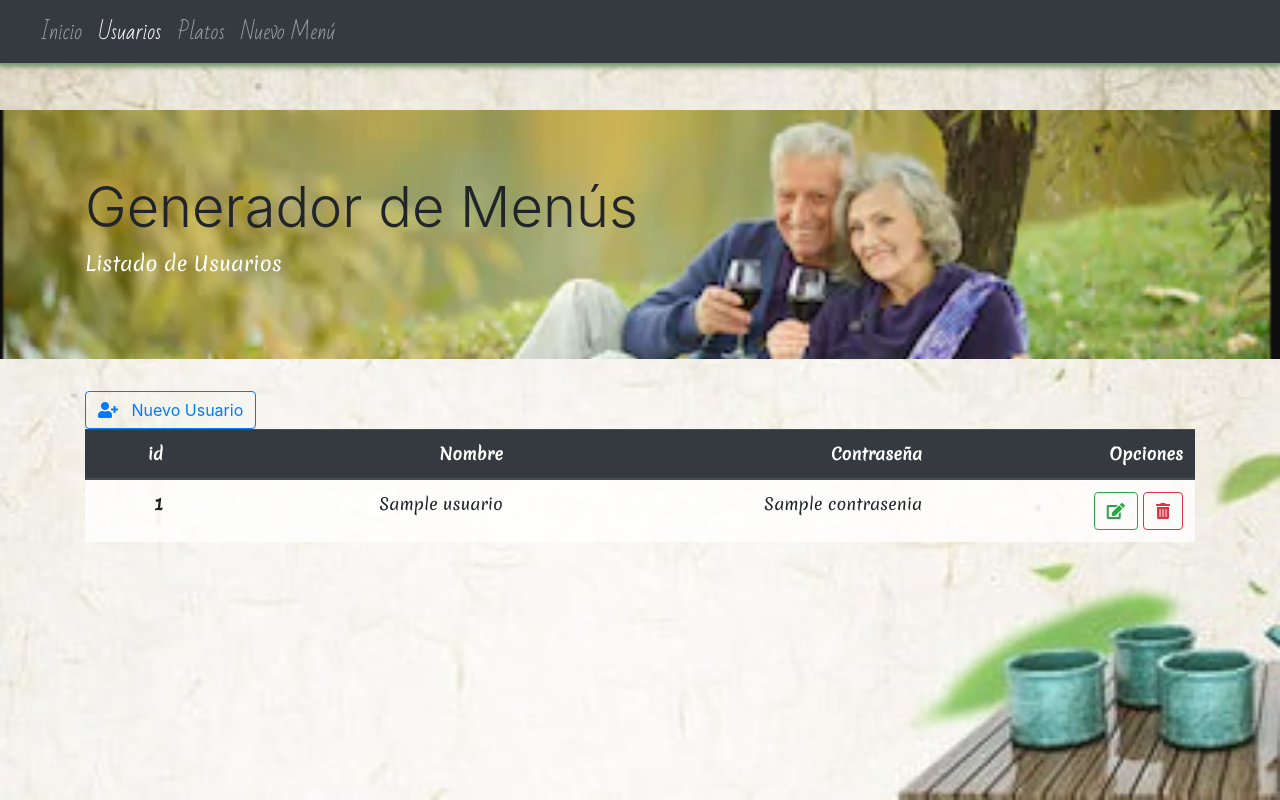
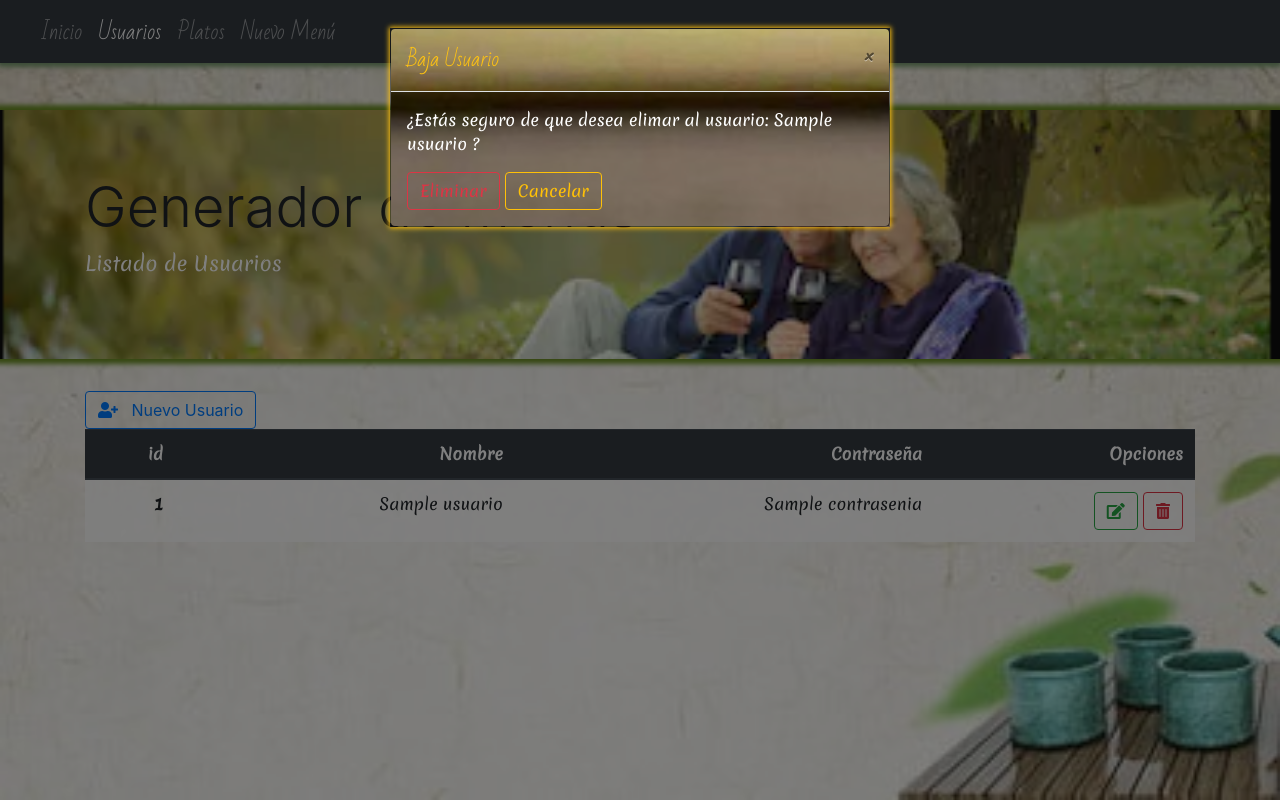
Before and after one commit to LadyAnith/generadorMenus, a Symfony app: template templates/usuarios/index.html.twig in a window 1280 px wide. Run offline with Twig, Linux system fonts and the light colour scheme; the template is opened without the code that fills it: most values are stand-ins (such as "Sample title", 1, 10 or a date in 2020); some libraries are stand-ins or nearby versions.

Commit message:
modal eliminar

```diff
--- a/public/css/estilos.css
+++ b/public/css/estilos.css
@@ -23,6 +23,7 @@ body { padding-top: 110px; }
     background-image: url('/img/captura2.png');
     background-repeat: no-repeat;
     background-size: 100%;
+    box-shadow: 0px 0px 5px 5px olivedrab;
 }
 
 body{
@@ -53,6 +54,14 @@ nav a:hover{
 #info{
     background-image: url('/img/flor.jpg');
 
+}
+
+#infoHead{
+    background-color:rgba(17, 86, 104, 0.637);
+}
+
+#infoPie{
+    background-color:rgba(0, 0, 0, 0.5);
 }
 
 
--- a/templates/base.html.twig
+++ b/templates/base.html.twig
@@ -67,7 +67,7 @@ $('.nice-select').niceSelect();
                             <div>
                                 ¡Hola
                                 <strong>{{ app.user.username }}</strong>!
-                                <button class="btn btn-danger" onclick="location.href='{{ path('app_logout') }}';">
+                                <button class="btn btn-outline-danger" onclick="location.href='{{ path('app_logout') }}';">
                                     Desconectar <i class="fas fa-power-off"></i>
                                 </button>
                             </div>
@@ -83,7 +83,7 @@ $('.nice-select').niceSelect();
 				<div class="modal" tabindex="-1" id="mensajeUpdate">
 					<div class="modal-dialog">
 						<div class="modal-content" id="info">
-							<div class="modal-header">
+							<div class="modal-header" id="infoHead">
 								<h5 class="modal-title">Información</h5>
 								<button type="button" class="close" data-dismiss="modal" aria-label="Close">
 									<span aria-hidden="true">&times;</span>
@@ -92,7 +92,7 @@ $('.nice-select').niceSelect();
 							<div class="modal-body">
 								<p>{{message}}.</p>
 							</div>
-							<div class="modal-footer">
+							<div class="modal-footer" id="infoPie">
 								<button type="reset" class="btn btn-outline-success" data-dismiss="modal">Aceptar</button>
 							</div>
 						</div>
--- a/templates/platos/index.html.twig
+++ b/templates/platos/index.html.twig
@@ -96,9 +96,9 @@
                                 <br/>
                                 <br/>
 
-                                <button type="submit" class="btn btn-primary">Registrar</button>
+                                <button type="submit" class="btn btn-outline-success">Registrar</button>
                                 <input type="hidden" name="pagina_actual">
-                                <button type="reset" class="btn btn-danger" data-dismiss="modal">Cancelar</button>
+                                <button type="reset" class="btn btn-outline-warning" data-dismiss="modal">Cancelar</button>
                             </form>
                         </div>
                     </div>
--- a/templates/usuarios/index.html.twig
+++ b/templates/usuarios/index.html.twig
@@ -31,8 +31,8 @@
                         <td>{{ usuario.nombre}}</td>
                         <td>{{ usuario.contrasenia}}</td>
                         <td>
-                            <button type="button" class="btn btn-outline-success" onclick="location.href='{{path('editarUsuario', {id: usuario.id}) }}';"><i class="fas fa-edit"></i></a></button>
-                            <button type="button" class="btn btn-outline-danger" onclick="location.href='{{ path('bajaUsuario', {id: usuario.id}) }}';"><i class="fas fa-trash-alt"></i></a></button>
+                            <button type="button" class="btn btn-outline-success" onclick="location.href='{{path('editarUsuario', {id: usuario.id}) }}';"><i class="fas fa-edit"></i></button>
+                            <button type="button" class="btn btn-outline-danger" data-toggle="modal" data-target="#bajaUsuario"><i class="fas fa-trash-alt"></i></button>
                         </td>
                     </tr>
                   {% endfor %}
@@ -79,6 +79,35 @@
 
         {% endif %}
 
+        <!-------------------------BAJA USUARIO-------------------------------->
+
+
+
+            <div class="modal fade" id="bajaUsuario" tabindex="-1" aria-labelledby="exampleModalLabel" aria-hidden="true">
+                <div class="modal-dialog">
+                    <div class="modal-content">
+                        <div class="modal-header">
+                            <h5 class="modal-title" id="exampleModalLabel">Baja Usuario</h5>
+                            <button type="button" class="close" data-dismiss="modal" aria-label="Close">
+                            <span aria-hidden="true">&times;</span>
+                            </button>
+                        </div>
+                        <div class="modal-body">
+                        {% for usuario in usuarios %}
+                            <form action="{{ path('bajaUsuario', {id: usuario.id}) }}" method="post">
+                                <p>¿Estás seguro de que desea elimar al usuario: {{usuario.nombre}} ?</p>
+                                <button type="submit" class="btn btn-outline-danger">Eliminar</button>
+                                <button type="reset" class="btn btn-outline-warning" data-dismiss="modal">Cancelar</button>
+                            </form>
+                        {% endfor %}
+                        </div>
+                    </div>
+                </div>
+            </div>
+
+            <script type="text/javaScript">
+                $('#bajaUsuario').modal('show');
+            </script>
 
          <!--------------------------ALTA/EDICION USUARIO-------------------------------->
             <div class="modal" tabindex="-1" id="datosUsuario">
```
Also changed, not shown: public/img/flor.jpg.
